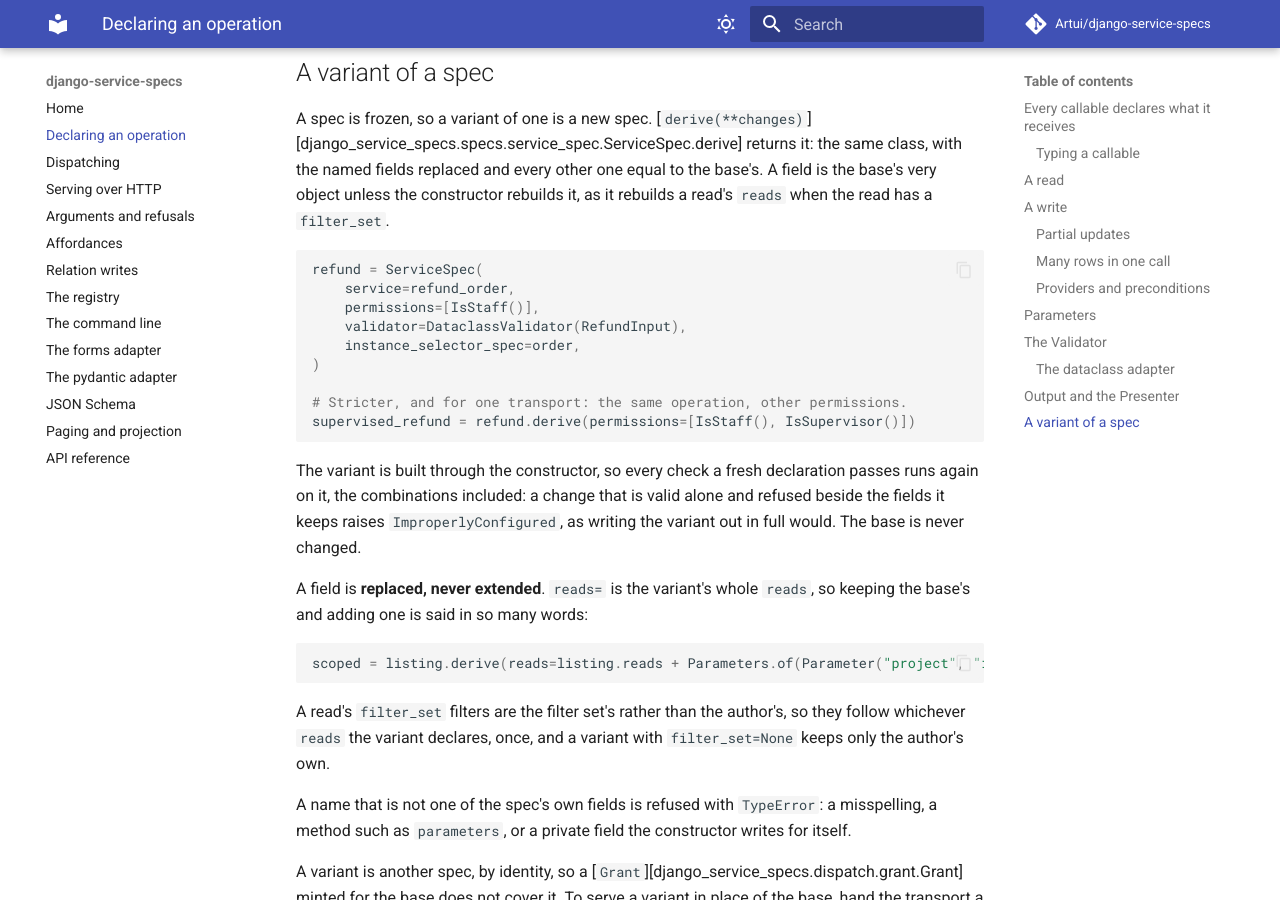
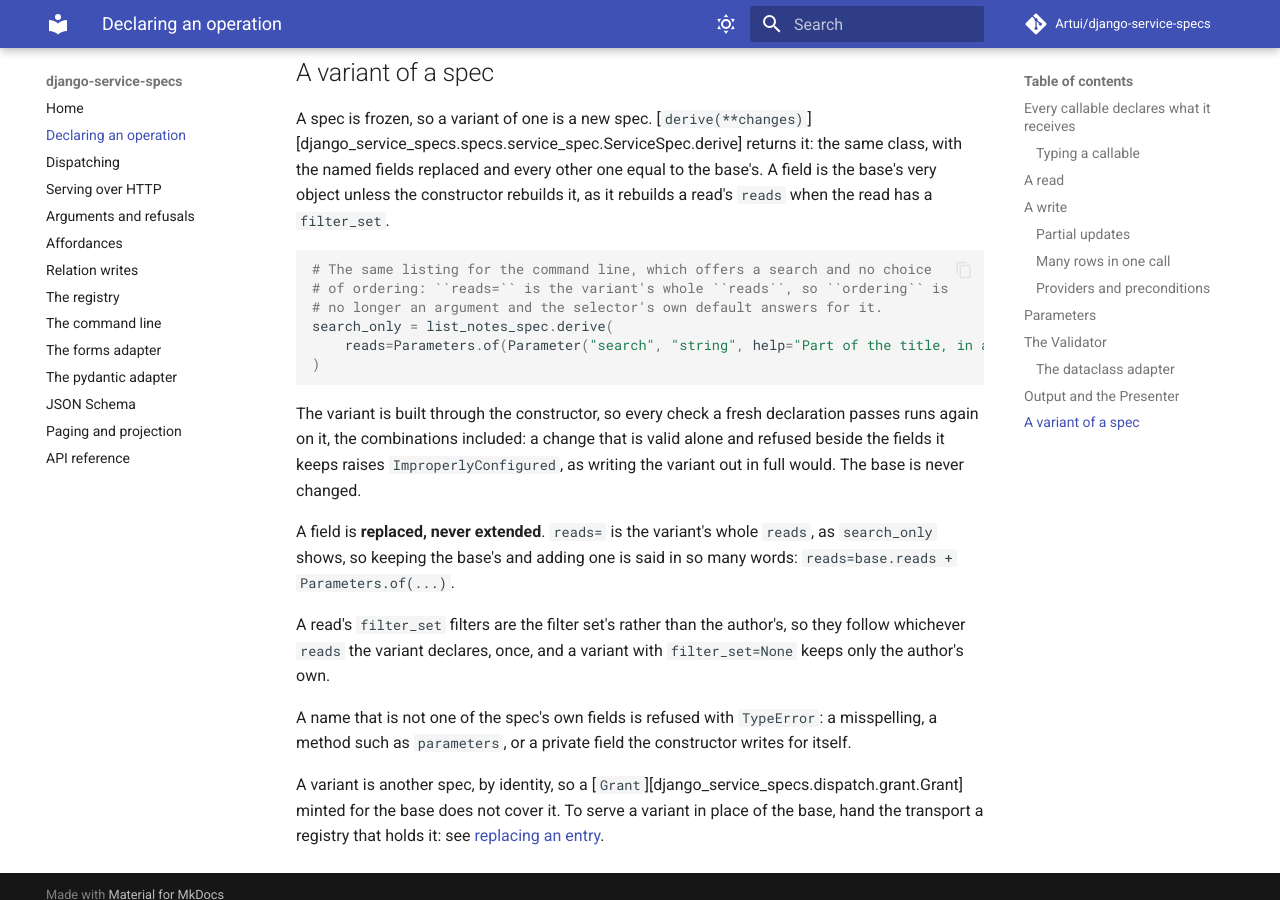
Before and after one commit to Artui/django-service-specs, an MkDocs documentation site: the page built from docs/declaring.md, in a window 1280 px wide and 900 px high, scrolled down 17271 px. Built offline with MkDocs 1.6.1 and Material for MkDocs 9.7.7, drawn with Linux system fonts in a browser that asks for light colours; comment, search, counter and statistics services are not loaded.

Commit message:
Run the derive and replace examples, and hold a read's variant by identity
The pages now include their derive and replace examples from
docs/examples/registry.py, where the example tests run them: a listing whose
derived reads drop an argument, dispatched and refused that argument, and a
registry replacing it under the operation's own name with the source left
serving the base. A selector spec's variant is held to share every field it
does not name, by identity, as a service spec's already was.

Co-Authored-By: Claude Opus 5.5 <noreply@anthropic.com>

````diff
--- a/docs/declaring.md
+++ b/docs/declaring.md
@@ -680,15 +680,9 @@ rebuilds it, as it rebuilds a read's `reads` when the read has a
 `filter_set`.
 
 ```python
-refund = ServiceSpec(
-    service=refund_order,
-    permissions=[IsStaff()],
-    validator=DataclassValidator(RefundInput),
-    instance_selector_spec=order,
-)
-
-# Stricter, and for one transport: the same operation, other permissions.
-supervised_refund = refund.derive(permissions=[IsStaff(), IsSupervisor()])
+--8<--
+docs/examples/registry.py:derive
+--8<--
 ```
 
 The variant is built through the constructor, so every check a fresh
@@ -698,11 +692,8 @@ is valid alone and refused beside the fields it keeps raises
 never changed.
 
 A field is **replaced, never extended**. `reads=` is the variant's whole
-`reads`, so keeping the base's and adding one is said in so many words:
-
-```python
-scoped = listing.derive(reads=listing.reads + Parameters.of(Parameter("project", "integer")))
-```
+`reads`, as `search_only` shows, so keeping the base's and adding one is said
+in so many words: `reads=base.reads + Parameters.of(...)`.
 
 A read's `filter_set` filters are the filter set's rather than the author's, so
 they follow whichever `reads` the variant declares, once, and a variant with
--- a/docs/examples/registry.py
+++ b/docs/examples/registry.py
@@ -5,7 +5,14 @@ from __future__ import annotations
 from dataclasses import dataclass
 from typing import Any
 
-from django_service_specs import SelectorKind, SelectorSpec, SpecRegistry, kernel_spec
+from django_service_specs import (
+    Parameter,
+    Parameters,
+    SelectorKind,
+    SelectorSpec,
+    SpecRegistry,
+    kernel_spec,
+)
 from docs.examples.declaring import IsSignedIn, list_notes_spec, notes_of
 from docs.examples.quickstart import rename_note_spec
 from docs.examples.relations import create_author_spec, update_author_spec
@@ -48,3 +55,19 @@ assert entry is not None and entry.spec is listing  # kept as registered
 compiled = kernel_spec(listing)  # compiled once; the same object every time
 contracts = [e.agent_contract for e in mixed]  # [{"ordering": "title"}, None]
 # --8<-- [end:source]
+
+
+# --8<-- [start:derive]
+# The same listing for the command line, which offers a search and no choice
+# of ordering: ``reads=`` is the variant's whole ``reads``, so ``ordering`` is
+# no longer an argument and the selector's own default answers for it.
+search_only = list_notes_spec.derive(
+    reads=Parameters.of(Parameter("search", "string", help="Part of the title, in any case.")),
+)
+# --8<-- [end:derive]
+
+# --8<-- [start:replace]
+# The command line is handed a registry with the variant under the operation's
+# own name; every other transport keeps reading ``registry``, and the base.
+command_line_registry = registry.replace("list_notes", search_only)
+# --8<-- [end:replace]
--- a/docs/registry.md
+++ b/docs/registry.md
@@ -166,11 +166,13 @@ for one transport is the registered spec's own
 transport is handed:
 
 ```python
-mcp_registry = registry.replace(
-    "refund_order",
-    registry.get("refund_order").spec.derive(permissions=[IsStaff(), IsSupervisor()]),
-)
+--8<--
+docs/examples/registry.py:replace
+--8<--
 ```
+
+`search_only` is the variant
+[derived from `list_notes_spec`](declaring.md#a-variant-of-a-spec).
 
 Every view is a **snapshot**. It shares the spec objects rather than copying
 them, it never changes its source, and a `register()` on the source afterwards
````
Also changed, not shown: 2 other files.
